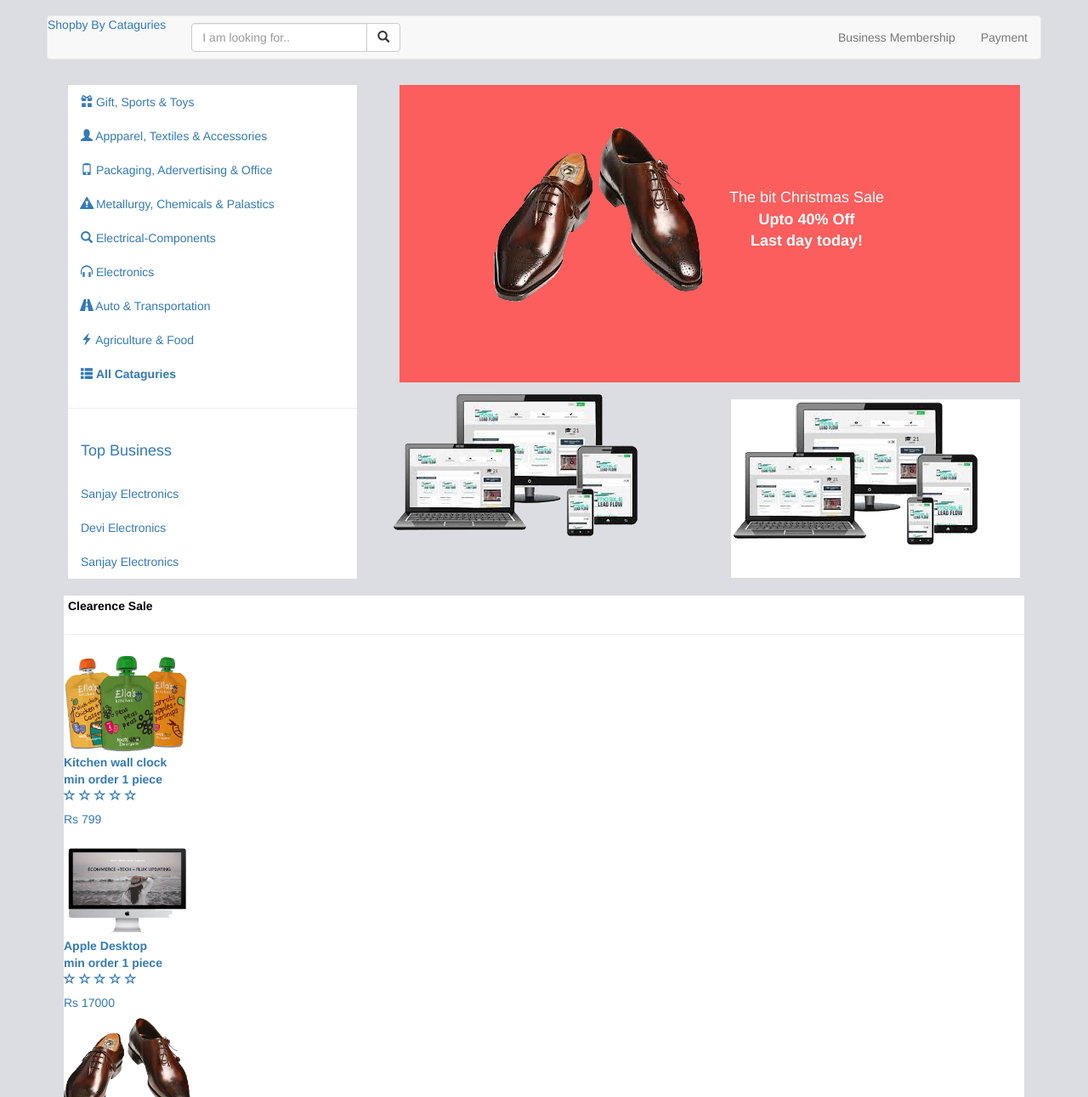
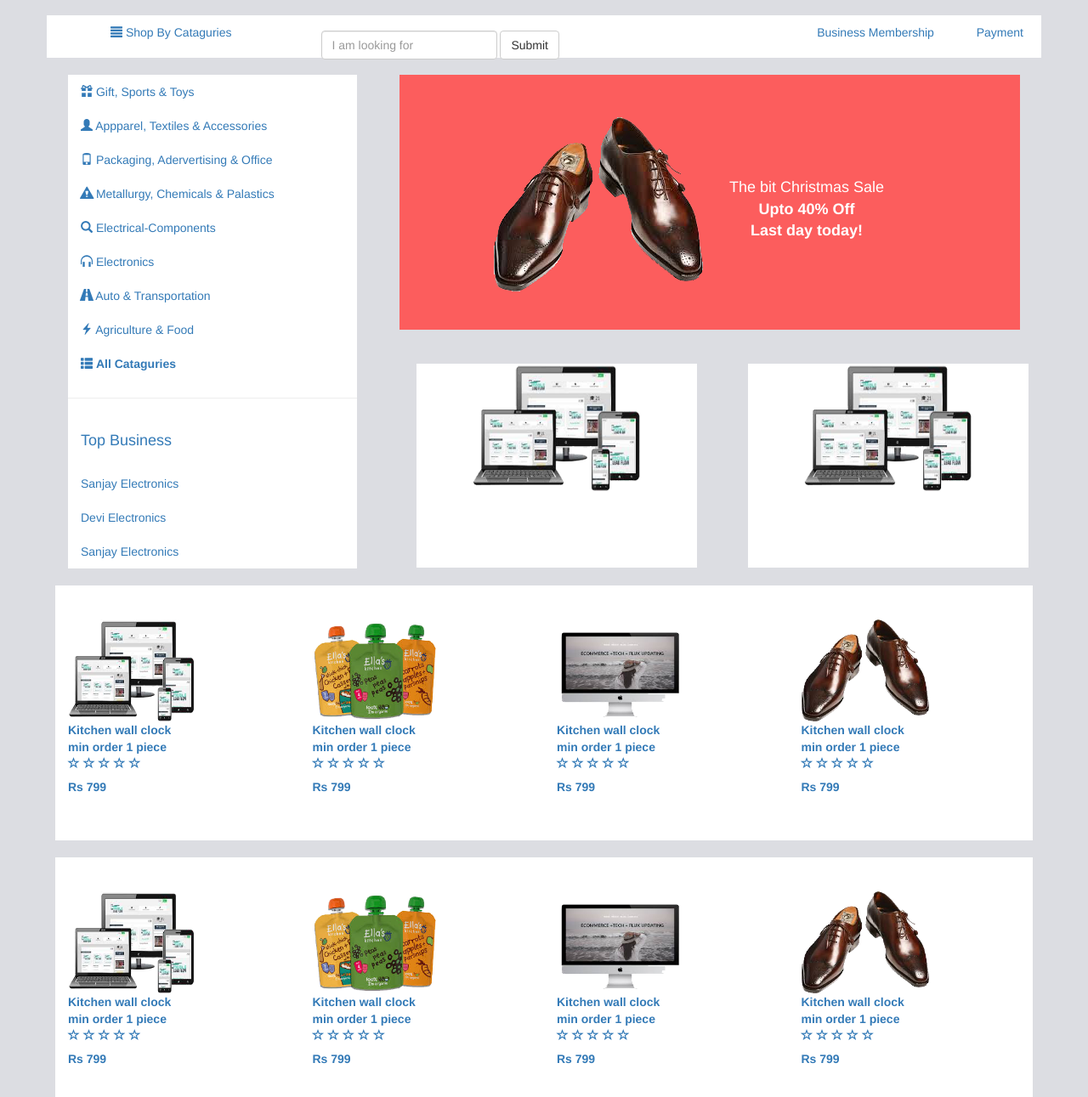
Before and after one commit to ftechies-jagdish/80Shops, a plain HTML site: page shops.html in a window 1280 px wide. Shown: the part 54-1345 px from the top of the page at 85% size. Drawn offline with nearby package versions, Linux system fonts and the light colour scheme.

Commit message:
80shops page development
thumbnails are created
sidebar is created and some buttons and alignment is
remains.

```diff
--- a/css/style.css
+++ b/css/style.css
@@ -1,35 +1,5 @@
 body{
 	background: #dcdde2;
-}
-/*.mainheader{
-	min-height: 50px;
-	background-color:#ffffff;
-	text-align: right;
-	list-style: none;
-}
-*/
-.searchbar{
-
-	min-height: 50px;
-	background-color:#ffffff;
-	text-align: center;
-
-}
-
-
-/*.search-query{
-	height: 50px;
-	width: 100px;
-	background-color :#f6f3f7;
-}
-*/
-
-.membership{
-	margin: 1px;
-	margin-left: 1px;
-	min-height: 50px;
-	background-color:#ffffff;
-
 }
 
 
@@ -38,30 +8,43 @@ body{
 	min-height: 500px;
 	background-color:#ffffff;
 	text-align: left;
-	list-style: none;
+
 }
 
 .imgcontainer{
 	margin: 10px;
-	min-height: 350px;
+	min-height: 300px;
 	background-color:#fc5d5d;
 	text-align: center;
 	font-size: large;
 }
 
 
-.imgthumbnail{
-	margin: 10px;
-	min-height: 210px;
-	background-color:#ffffff;
-	text-align: left;
-	font-size: large;
-}
-.imgdetails{
-	margin: 5px;
-	min-height: 210px;
-	background-color:#ffffff;
-    color: black;
 
 
+.jags{
+	margin: 10px;
+	text-align: left;
+	min-height: 300px;
+	background: #ffffff;
+	padding-top: 40px;
+
 }
+
+.thumbnailone{
+
+	text-align: center;
+	min-height: 240px;
+	background: #ffffff;
+	margin-left: 30px;
+	margin-top: 30px;
+}
+
+.searchbar{
+
+	min-height: 50px;
+	 background: #ffffff;
+	 text-align: center;
+	 padding-top: 10px;
+	 color: black;
+}
--- a/css/style1.css
+++ b/css/style1.css
@@ -1,93 +1,9 @@
 body{
-	background: #dcdde2;
+
+	background: #f3f6f9;
 }
 
-
-.redbox{
-	background: #ffffff;
-	height: 510px;
-	margin-bottom: 10px;
-	margin-top: 5px;
-	text-align: left;
-	color:black;
+.searchbar{
+	margin-left:2px;
+	padding: 2px;
 }
-.greenbox{
-
-	background:#ffa3a3;
-	height: 250px;
-	margin-bottom: 10px;
-	margin-top: 5px;
-
-}
-.bluebox{
-	background: blue;
-	height: 250px;
-	margin-bottom: 20px;
-
-}
-.orangebox{
-
-	background: orange;
-	height: 250px;
-	margin-bottom: 20px;
-}
-.thumbnail{
-background: #e03618;
-height:300px;
-margin-bottom: 20px;
-}
-.holeseller{
-	background: #bb18e0;
-   height:300px;
-   margin-bottom: 20px;;
-
-}
-.footer{
-	background:black;
-   height:100px;
-
-}
-.dropdown{
-	float:left;
-}
-
-.navbar{
-
-	background: #ffffff;
-	height: 50px;
-	margin-bottom: 1px;
-}
-.gridbar{
-	background: #ffffff;
-height: 50px;
-}
-.payment{
-	background: #ffffff;
-height: 50px;
-
-}
-.business{
-	background: #ffffff;
-height: 50px;
-
-}
-.searchbox{
-	height: 50px;
-}
-.shoes{
-
-	text-align:center;
-	margin-top: 15px;
-}
-.text{
-
-	text-align:right;
-	margin-top: 15px;
-
-}
-.list {
-    color:black;
-    list-style: none;
-    padding-left:30px;
-    padding: 10px;
-}
--- a/shops.html
+++ b/shops.html
@@ -21,7 +21,6 @@
   <body>
 <div class="container">
     <div class="row">
-
         <nav class="navbar navbar-default">
             <div class="container-fluid">
                     <div class="navbar-header">
@@ -33,10 +32,16 @@
                         </button>
                         <a class="navbar-brand" href="#">80Shops</a>
                     </div>
+                    <div>
+                        <ul class="nav navbar-nav navbar-right">
+                        <span class="sr-only">(current)</span>
+                        <li><a href="../navbar-static-top/"><b>Help?</b></a></li>
+                        </ul>
+                    </div>
                     <div id="navbar" class="navbar-collapse collapse">
                         <ul class="nav navbar-nav navbar-right">
                         <li class="dropdown">
-                <a href="#" class="dropdown-toggle" data-toggle="dropdown" role="button" aria-haspopup="true" aria-expanded="false">James Anderson <span class="caret"></span></a>
+                        <a href="#" class="dropdown-toggle" data-toggle="dropdown" role="button" aria-haspopup="true" aria-expanded="false"><b>James Anderson</b> <span class="caret"></span></a>
                         <ul class="dropdown-menu">
                         <li><a href="#">Order</a></li>
                         <li><a href="#">Freecharge Balance</a></li>
@@ -44,11 +49,7 @@
                         </ul>
                         </li>
                         </ul>
-            <ul class="nav navbar-nav navbar-right">
-              <span class="sr-only">(current)</span>
-              <li><a href="../navbar-static-top/">Help?</a></li>
 
-            </ul>
                     </div><!--/.nav-collapse -->
                 </div><!--/.container-fluid -->
             </nav>
@@ -57,43 +58,35 @@
 
 <div class="container">
     <div class="row">
-     <nav class="navbar navbar-default" role="navigation">
-      <div class="navbar-header">
-        <button type="button" class="navbar-toggle" data-toggle="collapse" data-target="#bs-example-navbar-collapse-1">
-      <span class="sr-only">Toggle navigation</span>
-      <span class="icon-bar"></span>
-      <span class="icon-bar"></span>
-      <span class="icon-bar"></span>
-    </button>
-    <a  href="#">Shopby By Cataguries</a>
+        <div class="searchbar">
+            <div class="col-md-3">
+              <a href="#">
+              <i class="glyphicon glyphicon-align-justify"></i>
+              Shop By Cataguries <span class="sr-only">(current)</span></a>
+          </div>
+          <div class="col-md-6" >
+              <form class="navbar-form navbar-left">
+              <div class="form-group">
+              <input type="text" class="form-control" placeholder="I am looking for">
+              </div>
+              <button type="submit" class="btn btn-default">Submit</button>
+              </form>
+        </div>
+        <div class="col-md-2">
+              <a href="#">Business Membership</a>
+        </div>
+        <div class="col-md-1">
+              <a href="#">Payment</a>
+        </div>
+      </div>
+    </div>
   </div>
 
-  <!-- Collect the nav links, forms, and other content for toggling -->
-  <div class="collapse navbar-collapse" id="bs-example-navbar-collapse-1">
-    <div class="col-sm-12 col-md-6">
-        <form class="navbar-form" role="search">
-            <div class="input-group">
-              <input type="text" class="form-control" placeholder="I am looking for.." name="q">
-               <div class="input-group-btn">
-              <button class="btn btn-default" type="submit"><i class="glyphicon glyphicon-search"></i></button>
-            </div>
-        </div>
-        </form>
-    </div>
-    <ul class="nav navbar-nav navbar-right">
-      <li><a href="#">Business Membership</a></li>
-      <li> <a href="#">Payment</a></li>
-    </ul>
-  </div><!-- /.navbar-collapse -->
-</nav>
-</div>
-</div>
+
 <div class="container">
   <div class="row">
     <div class="col-md-4">
         <div class="sidebar">
-              <div class="left-navigation">
-           <div class="profile-usermenu">
                  <ul class="nav">
                   <li class="active">
                   <a href="#">
@@ -140,7 +133,6 @@
                   <i class="glyphicon glyphicon-th-list"></i>
                   <b>All Cataguries</b> </a>
                   </li><hr/>
-
                   <li >
                   <a href="#"><h4> Top Business</h4> </a>
                   </li>
@@ -155,11 +147,8 @@
                   </li>
                   </ul>
               </div>
+          </div>
 
-
-          </div>
-             </div>
-            </div>
       <div class="col-md-8">
           <div class="imgcontainer">
             <span style="margin-top: 120px; float:right; margin-right:160px; color: #ffffff; ">
@@ -173,28 +162,52 @@
                 </span>
           </div>
         </div>
+
+
       <div class="col-md-4">
+          <div class="thumbnailone">
+                <a href = "#" >
+                <img src = "images/img1.png" alt = "thumbnail" style="height: 150px; width:200px; ">
+                </a>
+           </div>
+      </div>
 
+      <div class="col-md-4">
+        <div class="thumbnailone">
                 <a href = "#" >
-                <img src = "images/img1.png" alt = "thumbnail">
+                <img src = "images/img1.png" alt = "thumbnail" style="height: 150px; width:200px;">
+                </a>
+      </div>
+      </div>
+
+
+</div>
+</div>
+
+
+
+<div class="container">
+<div class="row">
+<div class="jags">
+        <div class = "col-sm-6 col-md-3">
+
+          <a href = "#" class = "imgdetails">
+          <img src = "images/img1.png" alt = "Generic placeholder thumbnail" width="150px" height="120px">
+          <p>Kitchen wall clock <br>
+          min order 1 piece <br>
+          <i class="glyphicon glyphicon-star-empty"></i>
+          <i class="glyphicon glyphicon-star-empty"></i>
+          <i class="glyphicon glyphicon-star-empty"></i>
+          <i class="glyphicon glyphicon-star-empty"></i>
+          <i class="glyphicon glyphicon-star-empty"></i>
+          <h5><b>Rs 799</b></h5>
+          </p>
           </a>
 
         </div>
-        <div class="col-md-4">
-          <div class="imgthumbnail">
-            <a href = "#" >
-                <img src = "images/img1.png" alt = "thumbnail">
-                </a>
-          </div>
-        </div>
-      </div>
-    </div>
-      <div class="container">
-      <div class="row">
-        <div class="col-md-12">
-          <div class="imgdetails">
-            <h5 style="padding: 5px;padding-top:5px; "><b> Clearence Sale </b></h5><hr/>
-              <a href = "#">
+
+        <div class = "col-sm-6 col-md-3">
+          <a href = "#" class = "imgdetails">
           <img src = "images/img2.png" alt = "Generic placeholder thumbnail" width="150px" height="120px">
           <p>Kitchen wall clock <br>
           min order 1 piece <br>
@@ -203,73 +216,111 @@
           <i class="glyphicon glyphicon-star-empty"></i>
           <i class="glyphicon glyphicon-star-empty"></i>
           <i class="glyphicon glyphicon-star-empty"></i>
-                   <h5>Rs 799</h5>
+          <h5><b>Rs 799</b></h5>
           </p>
           </a>
+        </div>
 
-              <a href = "#">
+        <div class = "col-sm-6 col-md-3">
+          <a href = "#" class = "imgdetails">
           <img src = "images/img3.png" alt = "Generic placeholder thumbnail" width="150px" height="120px">
-                <p>Apple Desktop <br>
+          <p>Kitchen wall clock <br>
           min order 1 piece <br>
           <i class="glyphicon glyphicon-star-empty"></i>
           <i class="glyphicon glyphicon-star-empty"></i>
           <i class="glyphicon glyphicon-star-empty"></i>
           <i class="glyphicon glyphicon-star-empty"></i>
           <i class="glyphicon glyphicon-star-empty"></i>
-                   <h5>Rs 17000</h5>
+          <h5><b>Rs 799</b></h5>
           </p>
           </a>
+        </div>
 
-               <a href = "#" >
+        <div class = "col-sm-6 col-md-3">
+          <a href = "#" class = "imgdetails">
           <img src = "images/img4.png" alt = "Generic placeholder thumbnail" width="150px" height="120px">
-                <p>Woodland Shoes <br>
+          <p>Kitchen wall clock <br>
           min order 1 piece <br>
           <i class="glyphicon glyphicon-star-empty"></i>
           <i class="glyphicon glyphicon-star-empty"></i>
           <i class="glyphicon glyphicon-star-empty"></i>
           <i class="glyphicon glyphicon-star-empty"></i>
           <i class="glyphicon glyphicon-star-empty"></i>
-                   <h5>Rs 4499</h5>
+          <h5><b>Rs 799</b></h5>
           </p>
           </a>
+      </div>
+</div>
+</div>
+</div>
 
-               <a href = "#" >
-                <img src = "images/img6.jpg" alt = "Generic placeholder thumbnail" width="150px" height="120px">
-                <p>Skybag full luggese <br>
+
+<div class="container">
+<div class="row">
+<div class="jags">
+        <div class = "col-sm-6 col-md-3">
+          <a href = "#" class = "imgdetails">
+          <img src = "images/img1.png" alt = "Generic placeholder thumbnail" width="150px" height="120px">
+          <p>Kitchen wall clock <br>
           min order 1 piece <br>
           <i class="glyphicon glyphicon-star-empty"></i>
           <i class="glyphicon glyphicon-star-empty"></i>
           <i class="glyphicon glyphicon-star-empty"></i>
           <i class="glyphicon glyphicon-star-empty"></i>
           <i class="glyphicon glyphicon-star-empty"></i>
-                   <h5>Rs 1799</h5>
+          <h5><b>Rs 799</b></h5>
           </p>
           </a>
-
-              <a href = "#" >
-                <img src = "images/img5.jpg" alt = "Generic placeholder thumbnail" width="150px" height="120px">
-                <p>Reebok Wrist Watche <br>
+        </div>
+        <div class = "col-sm-6 col-md-3">
+          <a href = "#" class = "imgdetails">
+          <img src = "images/img2.png" alt = "Generic placeholder thumbnail" width="150px" height="120px">
+          <p>Kitchen wall clock <br>
           min order 1 piece <br>
           <i class="glyphicon glyphicon-star-empty"></i>
           <i class="glyphicon glyphicon-star-empty"></i>
           <i class="glyphicon glyphicon-star-empty"></i>
           <i class="glyphicon glyphicon-star-empty"></i>
           <i class="glyphicon glyphicon-star-empty"></i>
-                   <h5>Rs 3299 </h5>
+          <h5><b>Rs 799</b></h5>
           </p>
           </a>
+        </div>
 
+        <div class = "col-sm-6 col-md-3">
+          <a href = "#" class = "imgdetails">
+          <img src = "images/img3.png" alt = "Generic placeholder thumbnail" width="150px" height="120px">
+          <p>Kitchen wall clock <br>
+          min order 1 piece <br>
+          <i class="glyphicon glyphicon-star-empty"></i>
+          <i class="glyphicon glyphicon-star-empty"></i>
+          <i class="glyphicon glyphicon-star-empty"></i>
+          <i class="glyphicon glyphicon-star-empty"></i>
+          <i class="glyphicon glyphicon-star-empty"></i>
+          <h5><b>Rs 799</b></h5>
+          </p>
+          </a>
+        </div>
+
+        <div class = "col-sm-6 col-md-3">
+          <a href = "#" class = "imgdetails">
+          <img src = "images/img4.png" alt = "Generic placeholder thumbnail" width="150px" height="120px">
+          <p>Kitchen wall clock <br>
+          min order 1 piece <br>
+          <i class="glyphicon glyphicon-star-empty"></i>
+          <i class="glyphicon glyphicon-star-empty"></i>
+          <i class="glyphicon glyphicon-star-empty"></i>
+          <i class="glyphicon glyphicon-star-empty"></i>
+          <i class="glyphicon glyphicon-star-empty"></i>
+          <h5><b>Rs 799</b></h5>
+          </p>
+          </a>
         </div>
 </div>
 </div>
 </div>
-    <div class="container">
-      <div class="row">
-        <div class="col-md-12">
-          <div class="imgdetails"></div>
-        </div>
-      </div>
-    </div>
+
+
 
     <!-- jQuery (necessary for Bootstrap's JavaScript plugins) -->
     <script src="https://ajax.googleapis.com/ajax/libs/jquery/1.12.4/jquery.min.js"></script>
```
Also changed, not shown: preview.html (deleted, +0 -115 lines). Lines whose indentation alone changed are shown as unchanged.
